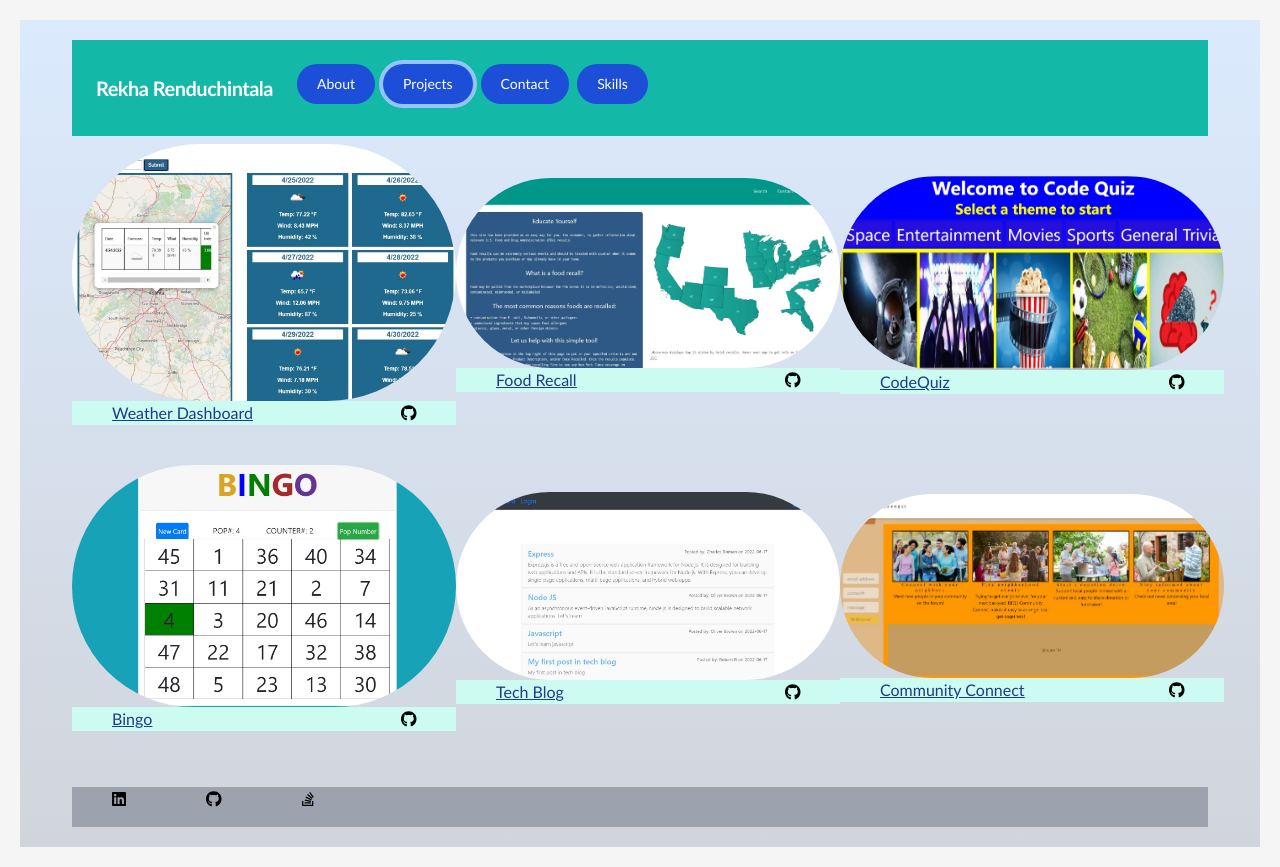
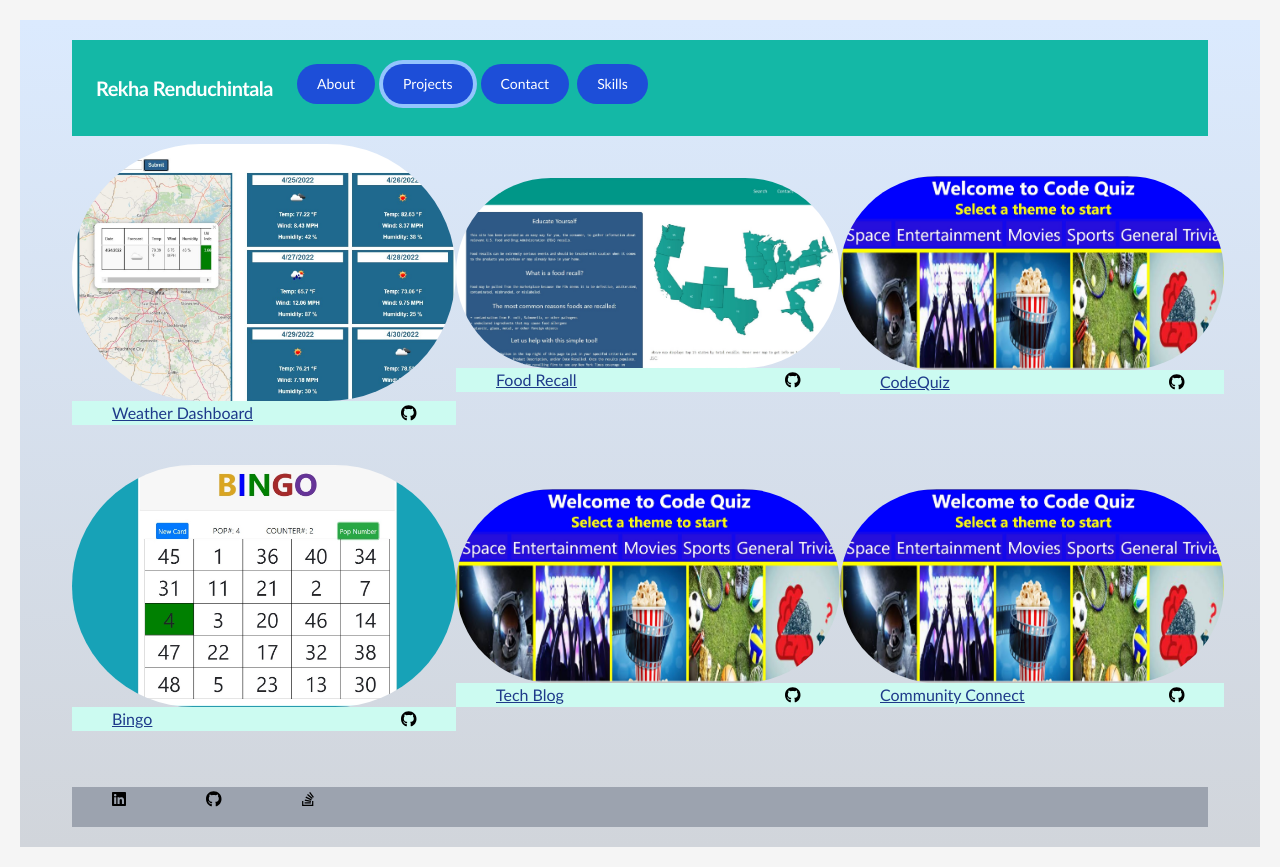
Before and after one commit to rekhawb/portfolio_r, a React (Create React App) app: page / in a window 1280 px wide. Both pictures are taken after a click on the button "Projects". Built offline with nearby package versions, Linux system fonts and the light colour scheme.

Commit message:
image fixes

```diff
--- a/src/components/Projects.js
+++ b/src/components/Projects.js
@@ -103,7 +103,7 @@ function Projects(props) {
           </div>
           <div className="mb-4 mt-2 overflow-hidden  h-50 w-96">
           <img
-            src="./images/project6.jpg"
+           src="./images/project3.jpg"
             className="max-w-full h-auto rounded-full"
             alt=""
           />
@@ -127,7 +127,7 @@ function Projects(props) {
 
           <div className="mb-4 mt-2 overflow-hidden  h-50 w-96">
           <img
-            src="./images/project8.jpg"
+           src="./images/project3.jpg"
             alt=""
             className="max-w-full h-auto rounded-full"
           />
```
